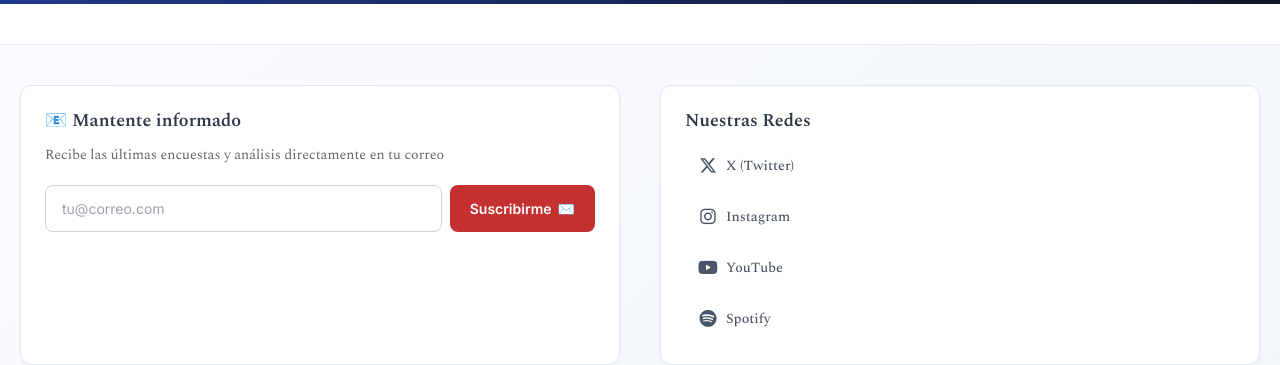
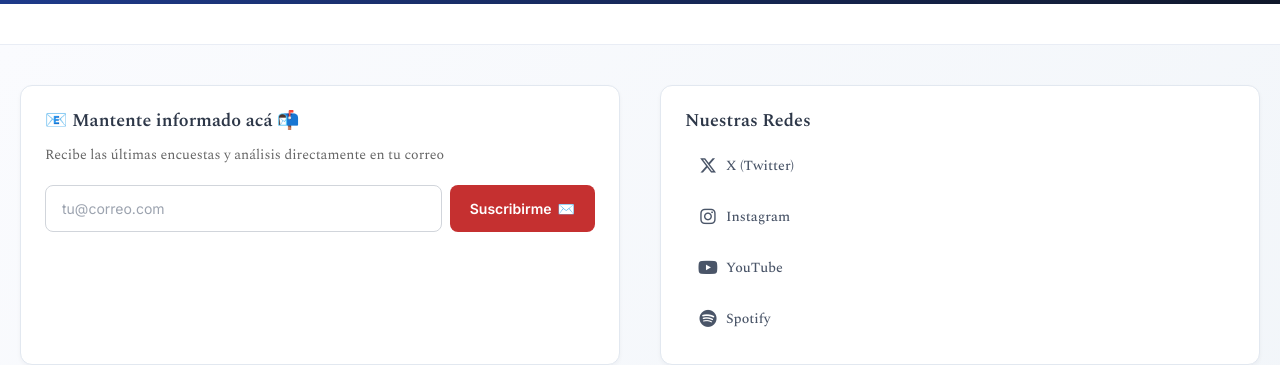
Before and after one commit to JuanJorquerAI/encuesta-lcn, a Jekyll site: the page built from index.html, in a window 1280 px wide and 900 px high, scrolled down 3581 px. Shown: the part 273-638 px from the top of the window. Built offline with Jekyll 4.4.1, drawn with Linux system fonts in a browser that asks for light colours; nearby versions of some CDN libraries.

Commit message:
feat: actualiza el título del footer para mejorar el llamado a la acción

```diff
--- a/_includes/footer.html
+++ b/_includes/footer.html
@@ -2,7 +2,7 @@
   <div class="container">
     <div class="footer-content">
       <div class="footer-section">
-        <h3 class="footer-title">📧 Mantente informado</h3>
+        <h3 class="footer-title">📧 Mantente informado acá 📬</h3>
         <p class="footer-description">Recibe las últimas encuestas y análisis directamente en tu correo</p>
         <form class="newsletter-form" id="newsletter-form">
           <div class="input-group">
```
